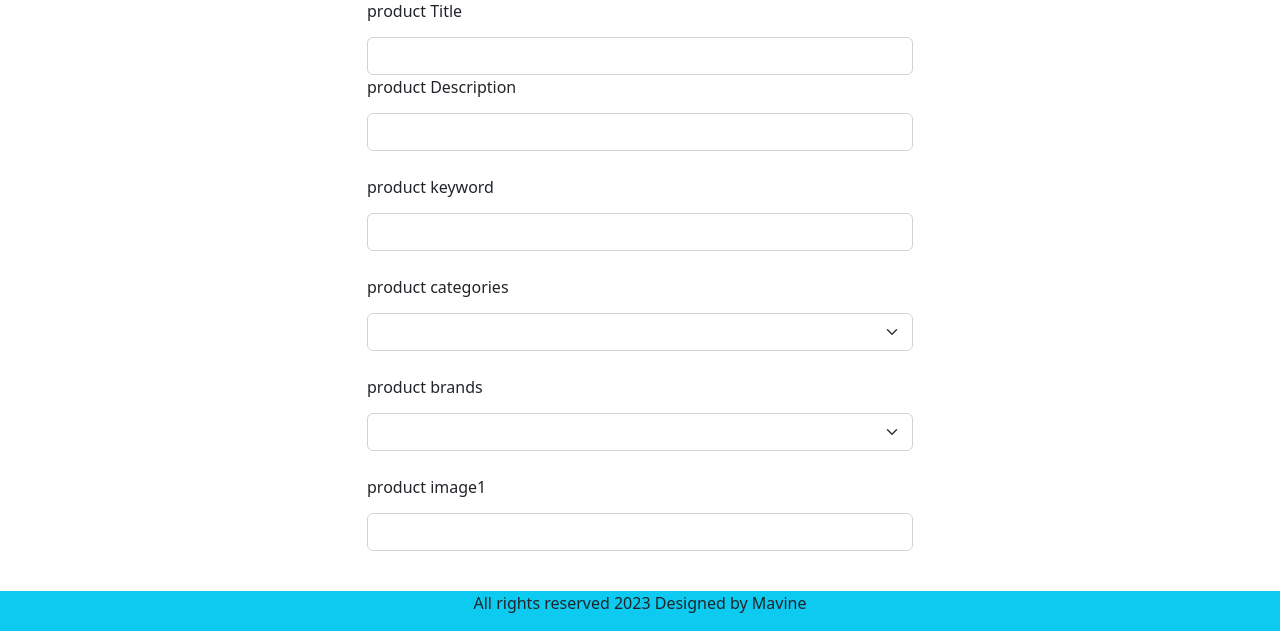
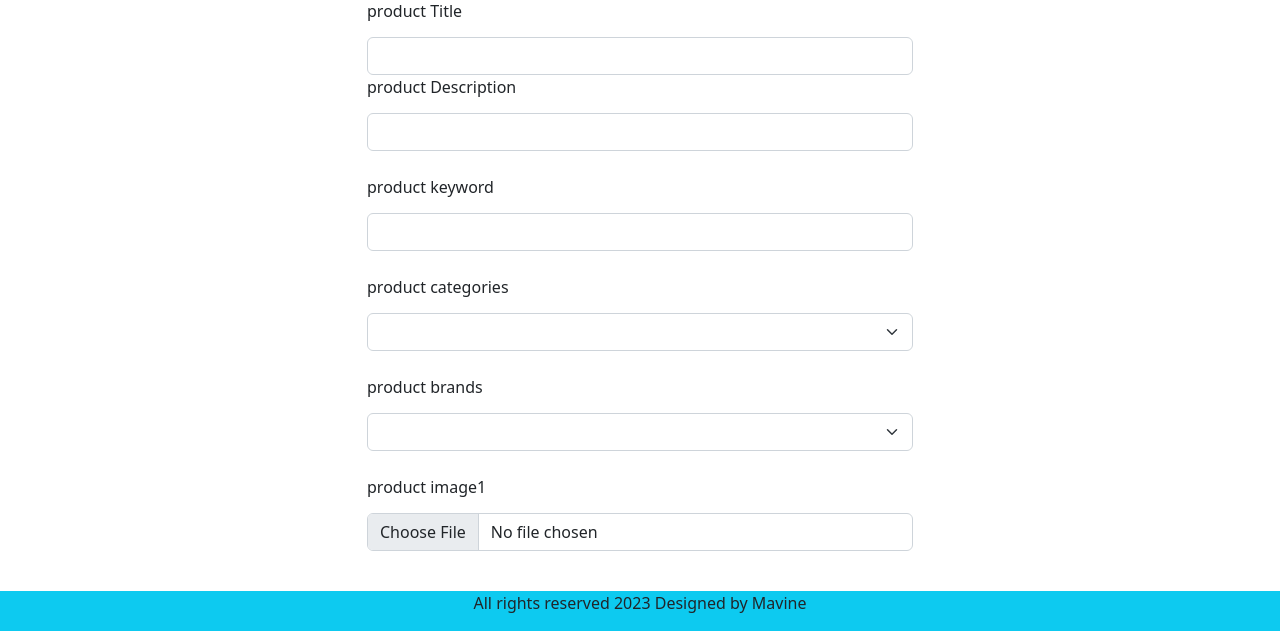
Before and after one commit to Mavine1/Commercial-website, a PHP site: page /admin_area/index.php?edit_products in a window 1280 px wide. Shown: the part 488-1119 px from the top of the page. Run offline with PHP 8.4, Linux system fonts and the light colour scheme; lists and menus that the app fills with data are empty; some libraries are stand-ins or nearby versions.

Commit message:
orange member jump cold theory

```diff
--- a/admin_area/edit_products.php
+++ b/admin_area/edit_products.php
@@ -38,7 +38,8 @@
     </div>
     <div class="form-outline w-50 m-auto mb-4">
         <label for="product_image1" class="form-label">product image1</label>
-        <input type="text" id="product_keyword" name="product_keyword" class="form-control"
+        <div class="d-flex"></div>
+        <input type="file" id="product_image1" name="product_image1" class="form-control"
         required="required">
     </div>
 </form>
```
